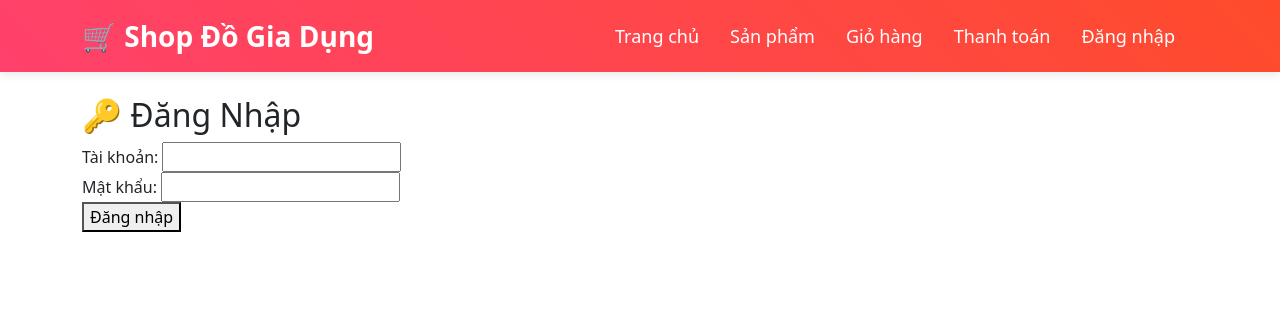
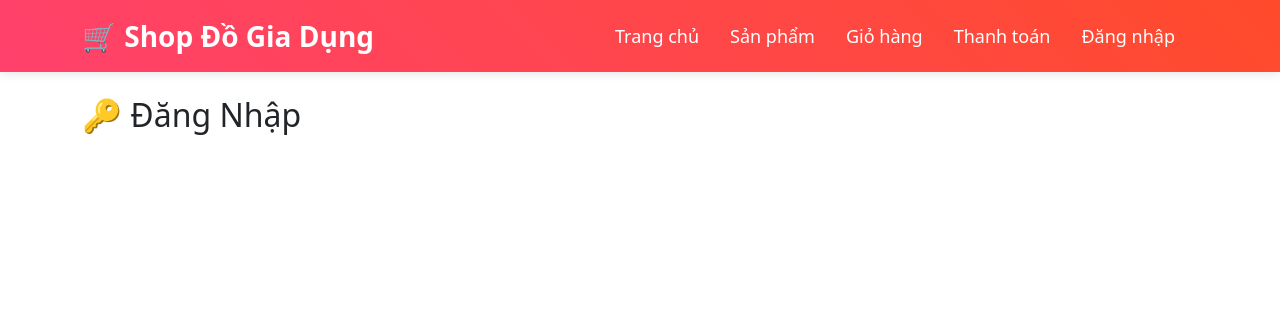
Before and after one commit to toan95902/nhom2, a Django app: template shop/templates/shop/login.html in a window 1280 px wide. Shown: the top 332 px of the page. Run offline with Django 5.2, Linux system fonts and the light colour scheme; the template is opened without the code that fills it, so the values that code supplies are empty; some libraries are stand-ins or nearby versions.

Commit message:
Update login.html

```diff
--- a/shop/templates/shop/login.html
+++ b/shop/templates/shop/login.html
@@ -4,12 +4,6 @@
     <h2>🔑 Đăng Nhập</h2>
     <form method="post">
         {% csrf_token %}
-        <label for="id_username">Tài khoản:</label>
-        <input type="text" name="username" id="id_username" required><br>
 
-        <label for="id_password">Mật khẩu:</label>
-        <input type="password" name="password" id="id_password" required><br>
-
-        <button type="submit">Đăng nhập</button>
     </form>
 {% endblock %}
```
